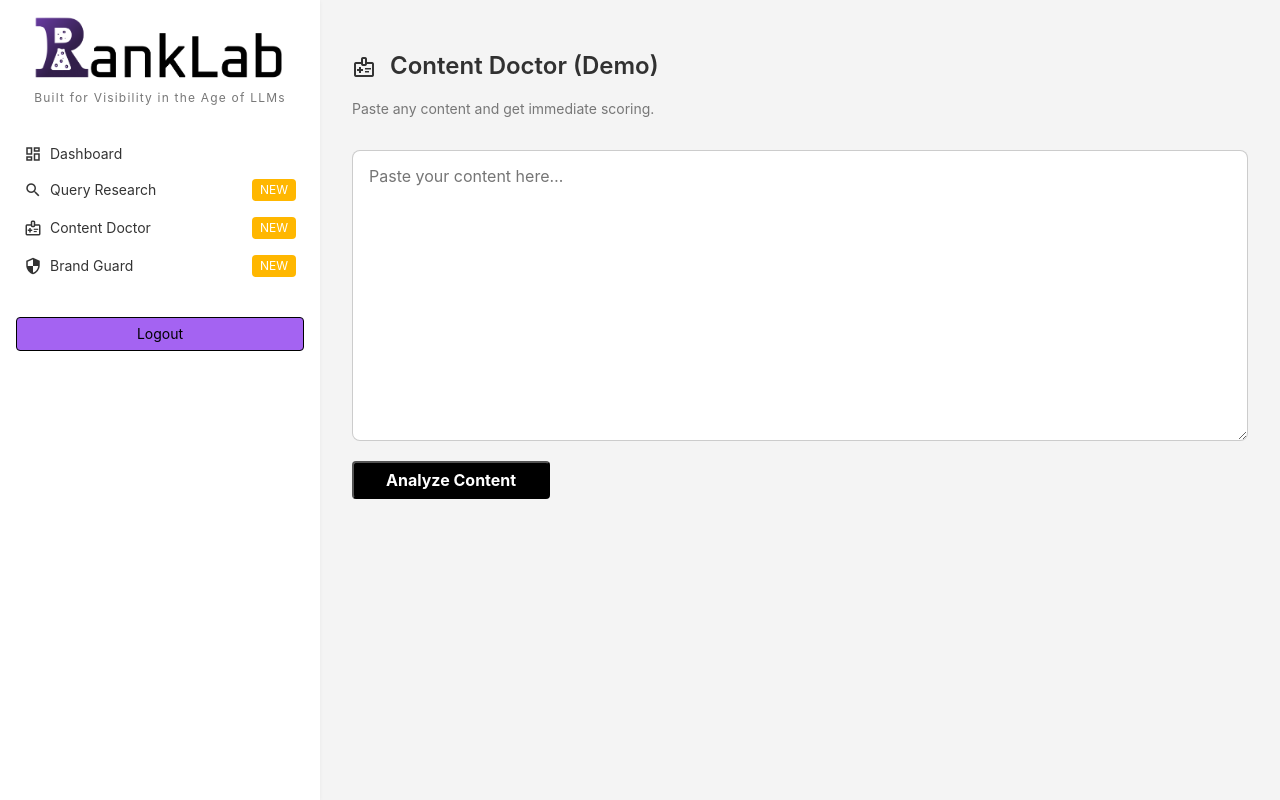
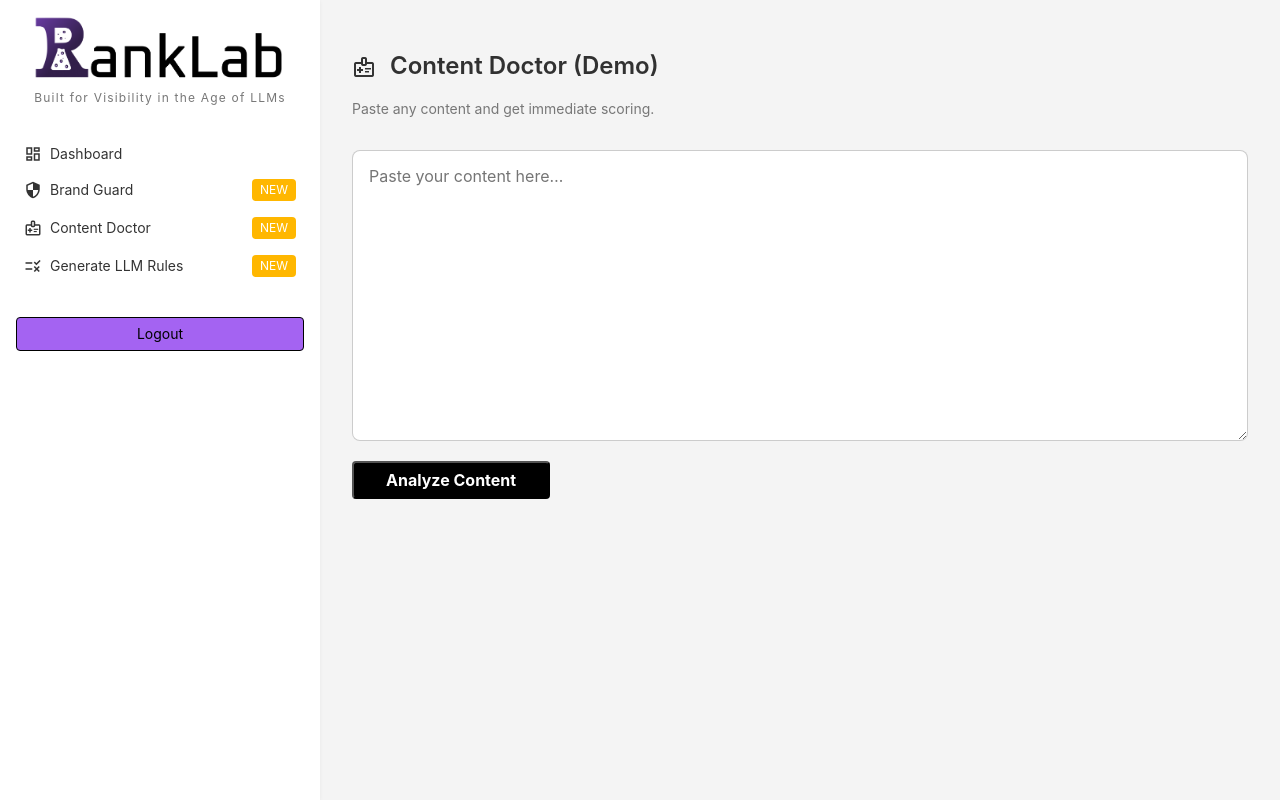
Before and after one commit to RankLab-AI/ranklab-alpha, a FastAPI app: page /content-doctor in a window 1280 px wide. Run offline with FastAPI, Linux system fonts and the light colour scheme; parts of the project's set-up code (start-up, migrations or seed data) failed here and were passed over.

Commit message:
feat: updates new featured menu options

```diff
--- a/app/templates/partials/sidebar.html
+++ b/app/templates/partials/sidebar.html
@@ -11,10 +11,10 @@
         Dashboard
       </a>
 
-      <a href="/query-search" class="db pa2 black-80 hover-bg-light-gray br2 flex justify-between items-center">
+      <a href="/brand-protector" class="db pa2 black-80 hover-bg-light-gray br2 flex justify-between items-center">
         <span class="flex items-center">
-          <span class="material-icons-outlined mr2 v-mid">search</span>
-          Query Research
+          <span class="material-icons-outlined mr2 v-mid">security</span>
+          Brand Guard
         </span>
         <span class="ml2 bg-gold white f7 br2 ph2 pv1">NEW</span>
       </a>
@@ -27,14 +27,13 @@
         <span class="ml2 bg-gold white f7 br2 ph2 pv1">NEW</span>
       </a>
 
-    <a href="/brand-protector" class="db pa2 black-80 hover-bg-light-gray br2 flex justify-between items-center">
+    <a href="/llm-txt" class="db pa2 black-80 hover-bg-light-gray br2 flex justify-between items-center">
       <span class="flex items-center">
-        <span class="material-icons-outlined mr2 v-mid">security</span>
-        Brand Guard
+        <span class="material-icons-outlined mr2 v-mid">rule</span>
+          Generate LLM Rules
         </span>
         <span class="ml2 bg-gold white f7 br2 ph2 pv1">NEW</span>
     </a>
-
 
     <form action="/logout" method="post" class="mt4">
       <button type="submit" class="f6 link dim br2 ba ph3 pv2 mb2 dib w-100 bg-light-purple">
```
Lines whose indentation alone changed are shown as unchanged.
